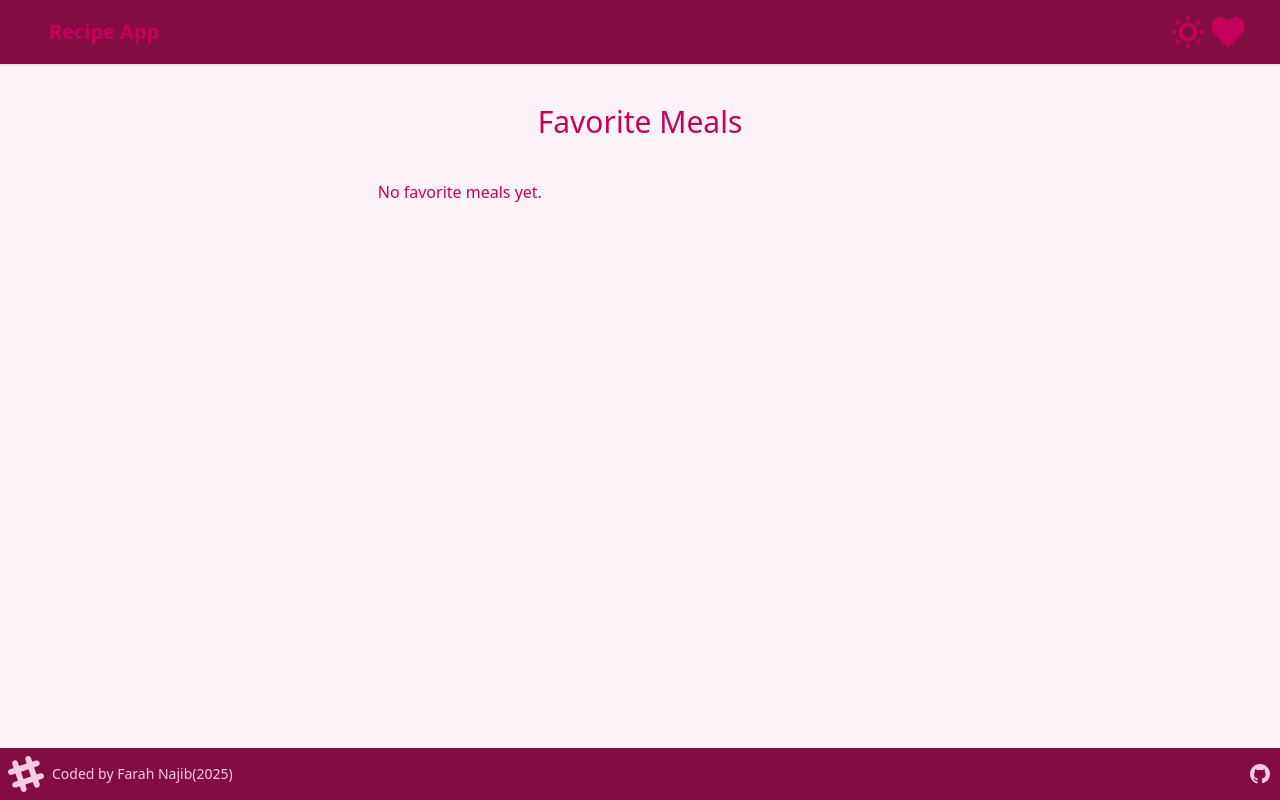
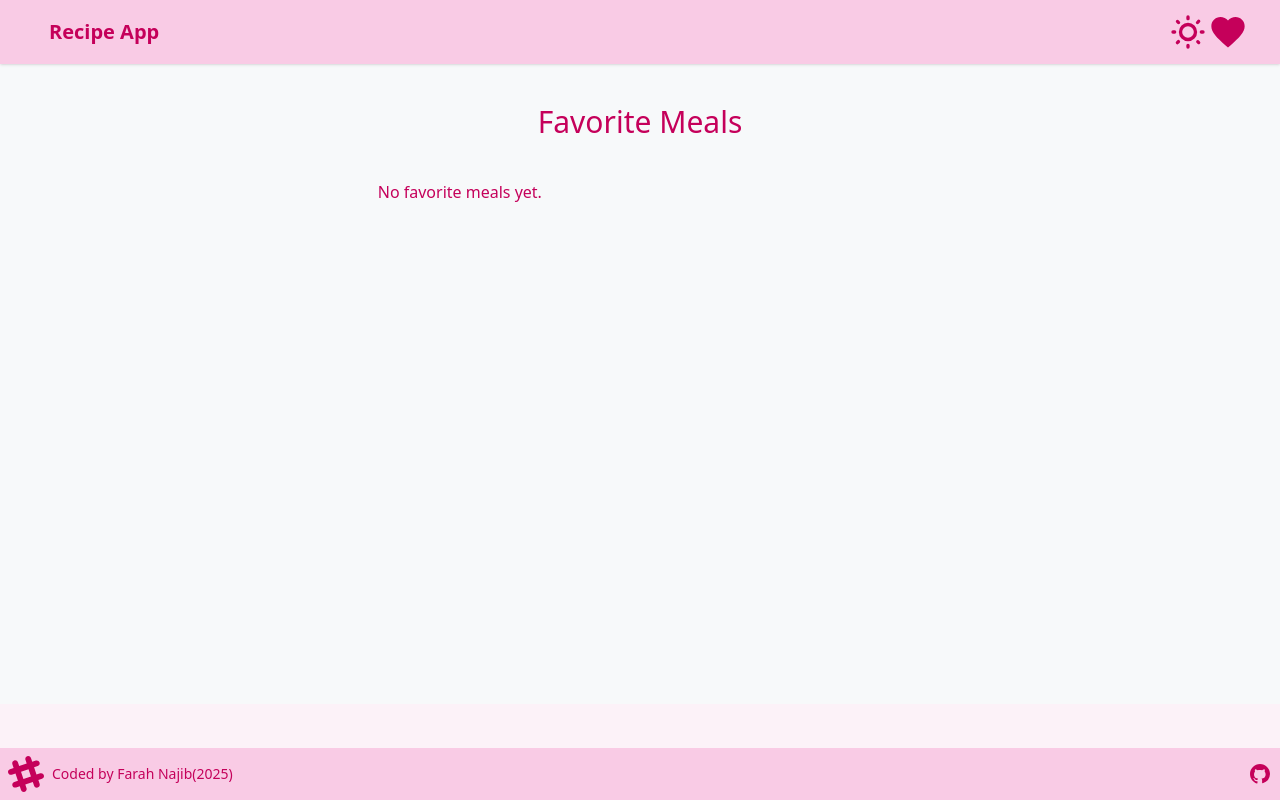
Before and after one commit to farah-najib/foodapp, a React (Vite) app: page /favorites in a window 1280 px wide. Built offline with nearby package versions, Linux system fonts and the light colour scheme.

Commit message:
update theme

```diff
--- a/src/App.css
+++ b/src/App.css
@@ -1,4 +1,75 @@
  @import "tailwindcss";
  @plugin "daisyui" {
-   themes: valentine --default, synthwave;
+   themes: valentine --default, coffee;
+
  }
+
+@plugin "daisyui/theme" {
+  name: "valentine";
+  default: false;
+  prefersdark: false;
+  color-scheme: "light";
+  --color-base-100: oklch(97% 0.014 343.198);
+  --color-base-200: oklch(94% 0.028 342.258);
+  --color-base-300: oklch(89% 0.061 343.231);
+  --color-base-content: oklch(52% 0.223 3.958);
+  --color-primary: oklch(65% 0.241 354.308);
+  --color-primary-content: oklch(100% 0 0);
+  --color-secondary: oklch(89% 0.061 343.231);
+  --color-secondary-content: oklch(97% 0.014 308.299);
+  --color-accent: oklch(82% 0.111 230.318);
+  --color-accent-content: oklch(98% 0.003 247.858);
+  --color-neutral: oklch(40% 0.153 2.432);
+  --color-neutral-content: oklch(89% 0.061 343.231);
+  --color-info: oklch(86% 0.127 207.078);
+  --color-info-content: oklch(44% 0.11 240.79);
+  --color-success: oklch(84% 0.143 164.978);
+  --color-success-content: oklch(43% 0.095 166.913);
+  --color-warning: oklch(75% 0.183 55.934);
+  --color-warning-content: oklch(26% 0.079 36.259);
+  --color-error: oklch(63% 0.237 25.331);
+  --color-error-content: oklch(97% 0.013 17.38);
+  --radius-selector: 0rem;
+  --radius-field: 0rem;
+  --radius-box: 0rem;
+  --size-selector: 0.25rem;
+  --size-field: 0.25rem;
+  --border: 1px;
+  --depth: 0;
+  --noise: 0;
+}
+
+@plugin "daisyui/theme" {
+  name: "coffee";
+  default: false;
+  prefersdark: false;
+  color-scheme: "dark";
+  --color-base-100: oklch(24% 0.023 329.708);
+  --color-base-200: oklch(21% 0.021 329.708);
+  --color-base-300: oklch(16% 0.019 329.708);
+  --color-base-content: oklch(72.354% 0.092 79.129);
+  --color-primary: oklch(71.996% 0.123 62.756);
+  --color-primary-content: oklch(14.399% 0.024 62.756);
+  --color-secondary: oklch(34.465% 0.029 199.194);
+  --color-secondary-content: oklch(86.893% 0.005 199.194);
+  --color-accent: oklch(42.621% 0.074 224.389);
+  --color-accent-content: oklch(88.524% 0.014 224.389);
+  --color-neutral: oklch(16.51% 0.015 326.261);
+  --color-neutral-content: oklch(34.465% 0.029 199.194);
+  --color-info: oklch(79.49% 0.063 184.558);
+  --color-info-content: oklch(15.898% 0.012 184.558);
+  --color-success: oklch(74.722% 0.072 131.116);
+  --color-success-content: oklch(14.944% 0.014 131.116);
+  --color-warning: oklch(88.15% 0.14 87.722);
+  --color-warning-content: oklch(17.63% 0.028 87.722);
+  --color-error: oklch(77.318% 0.128 31.871);
+  --color-error-content: oklch(15.463% 0.025 31.871);
+  --radius-selector: 0rem;
+  --radius-field: 0rem;
+  --radius-box: 0rem;
+  --size-selector: 0.25rem;
+  --size-field: 0.25rem;
+  --border: 1px;
+  --depth: 0;
+  --noise: 0;
+}
--- a/src/App.jsx
+++ b/src/App.jsx
@@ -19,7 +19,7 @@ const handleSearch = (query) => {
           <Router>
               <NavBar onSearch={handleSearch} />
 
-              <div className="flex justify-center overflow-scroll .bg-accent-content h-160">
+              <div className="flex justify-center overflow-scroll bg-accent-content h-160">
                   <Routes>
                       <Route
                           path="/"
--- a/src/components/Card.jsx
+++ b/src/components/Card.jsx
@@ -1,6 +1,6 @@
 const Card = ({ meal, onShowRecipe, onToggleFavorite, isFavorite }) => {
     return (
-        <div className="card bg-neutral-content w-80 shadow-sm ">
+        <div className="card bg-secondary w-80 shadow-sm ">
             <div className="absolute top-2 left-2 flex flex-wrap gap-2">
                 {Array.isArray(meal.strTags)
                     ? meal.strTags.map((tag, index) => (
--- a/src/components/Footer.jsx
+++ b/src/components/Footer.jsx
@@ -2,7 +2,7 @@ import React from 'react'
 
 const Footer = () => {
     return (
-        <footer className="footer sm:footer-horizontal bg-neutral text-neutral-content items-center p-2  fixed bottom-0 left-0 w-full">
+        <footer className="footer sm:footer-horizontal bg-neutral-content items-center p-2  fixed bottom-0 left-0 w-full">
             <aside className="grid-flow-col items-center">
                 <svg
                     width="36"
--- a/src/components/Navbar.jsx
+++ b/src/components/Navbar.jsx
@@ -13,7 +13,7 @@ const NavBar = ({  onSearch }) => {
         localStorage.setItem('theme', theme)
     }, [theme])
     const toggleTheme = () => {
-        setTheme(theme === 'valentine' ? 'synthwave' : 'valentine')
+        setTheme(theme === 'valentine' ? 'coffee' : 'valentine')
     }
     const handleSearchChange = (e) => {
         const query = e.target.value
@@ -23,7 +23,7 @@ const NavBar = ({  onSearch }) => {
 
     const isFavoritesPage = location.pathname === '/favorites'
     return (
-        <div className="navbar bg-neutral  top-0 left-0 right-0 z-40 shadow-sm h-16 p-8 box-border ">
+        <div className="navbar bg-neutral-content  top-0 left-0 right-0 z-40 shadow-sm h-16 p-8 box-border ">
             <div className="flex-1">
                 <Link to="/" className="btn btn-ghost text-xl">
                     Recipe App
```
